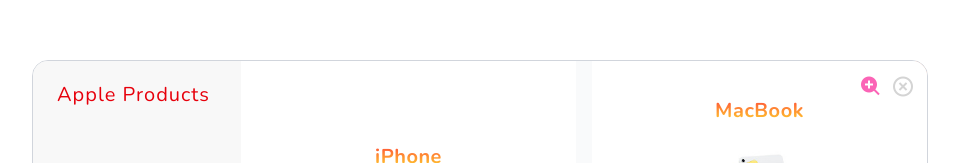
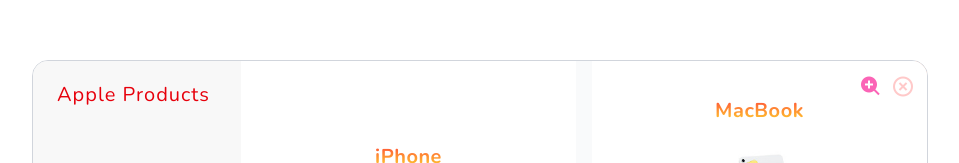
Before and after one commit to DorKatzir/Apple-Products-Store, a React (Vite) app: page / in a window 1280 px wide. Shown: the top 163 px of the page, without its empty margins (160-1119 px from the left). Built offline with nearby package versions, Linux system fonts and the light colour scheme.

Commit message:
Controls Implementing the Reset Button

```diff
--- a/src/components/Controls.jsx
+++ b/src/components/Controls.jsx
@@ -6,7 +6,7 @@
         <button onClick={toggleZoom} className='text-2xl text-pink-400 cursor-pointer'>
             <i className={ frameZoom ? 'bx bxs-zoom-out' : 'bx bxs-zoom-in'}></i>
         </button>
-        <button onClick={ resetPage } className={`text-2xl ${activePage !== 0 ? 'text-red-400 cursor-pointer' : 'text-neutral-300 cursor-not-allowed'}`}>
+        <button onClick={ resetPage } className={`text-2xl ${activePage === 0 ? 'text-red-200 cursor-not-allowed' : 'text-pink-400 cursor-pointer'}`}>
             <i className='bx bx-x-circle'></i>
         </button>
     </div>
```
